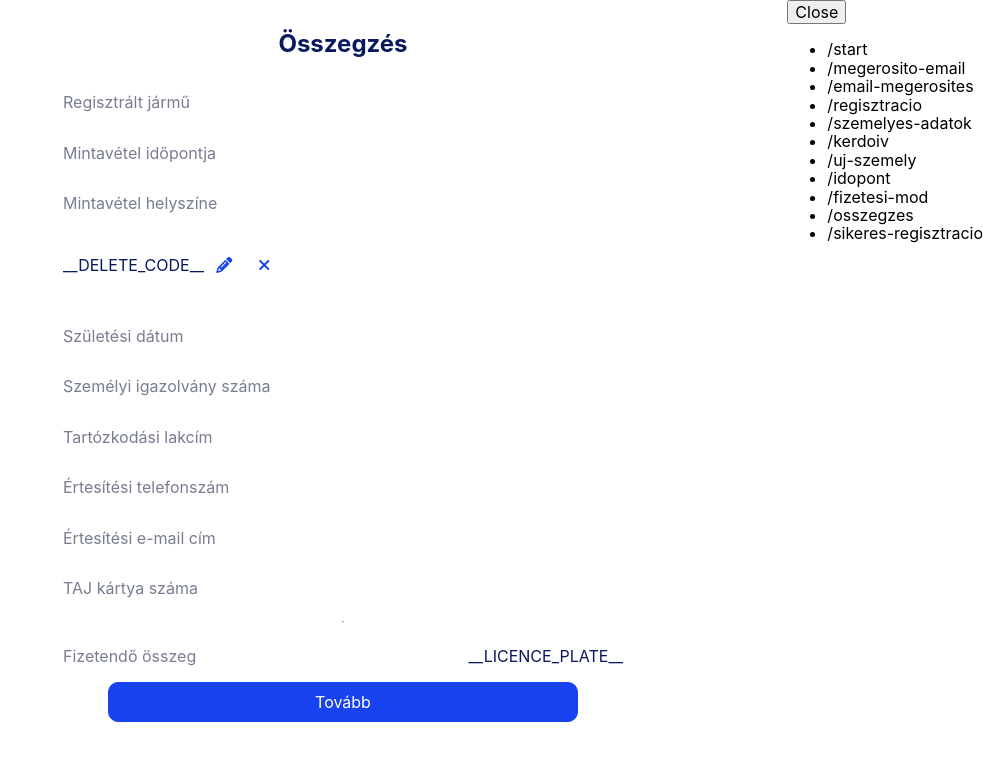
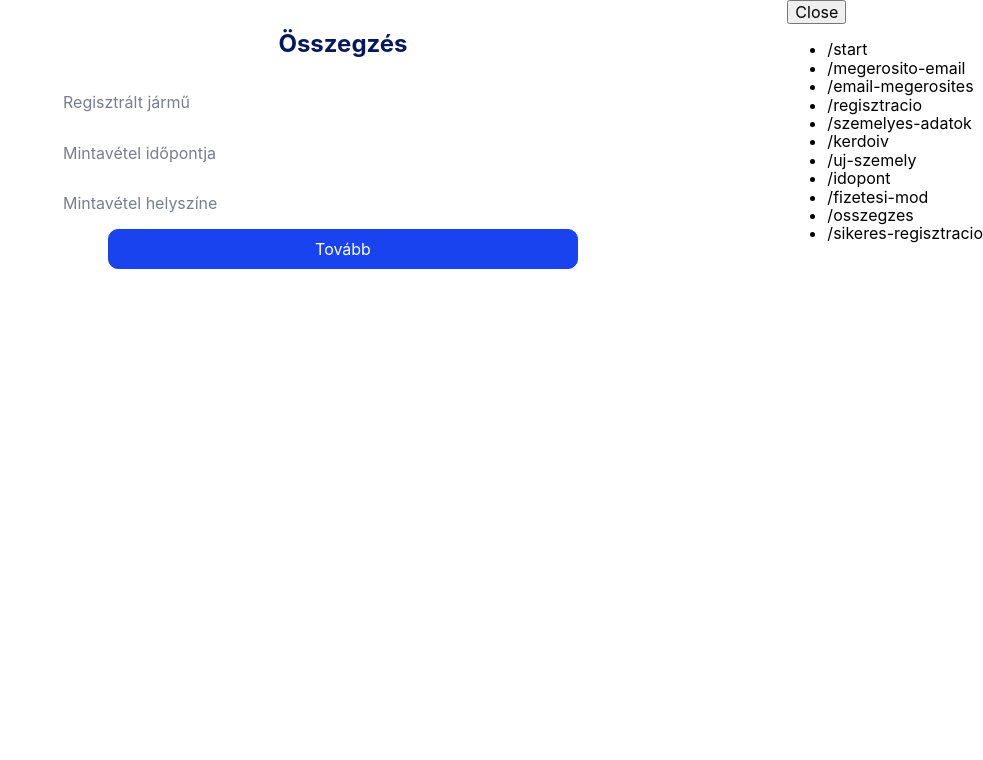
Before and after one commit to rollethu/noe, a React (Create React App) app in the folder code/frontend/: page /osszegzes in a window 1280 px wide. Shown: the top 760 px of the page, without its empty margins (297-1280 px from the left). Built offline with nearby package versions, Linux system fonts and the light colour scheme.

Commit message:
Delete placeholder seat in checkout

```diff
--- a/code/frontend/src/screens/Checkout.jsx
+++ b/code/frontend/src/screens/Checkout.jsx
@@ -25,11 +25,6 @@ export default function Checkout() {
     state: { appointment },
   } = React.useContext(AppointmentContext);
 
-  // TODO: delete me
-  seats.push({
-    full_name: "__DELETE_CODE__",
-    url: "asd",
-  });
   function onSeatEditClick(seat) {
     setActiveSeat(seat);
     history.push(ROUTE_SEAT_DETAILS);
```
